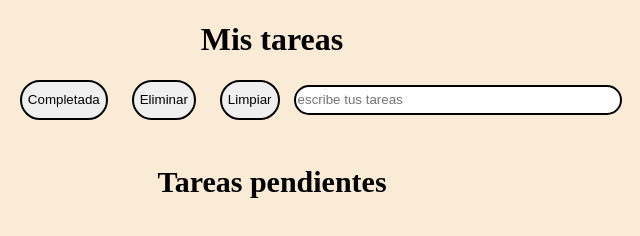
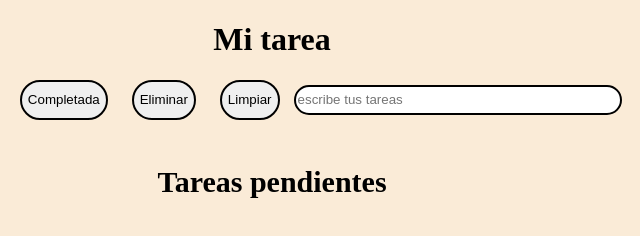
Before and after one commit to Qzgr/App-Task, a plain HTML site: page index.html in a window 1280 px wide. Shown: the full height of the page, 368-1008 px from the left. Drawn offline with Linux system fonts and the light colour scheme.

Commit message:
cambio de titulo

```diff
--- a/index.html
+++ b/index.html
@@ -8,7 +8,7 @@
 </head>
 <body>
     <center>
-    <h1>Mis tareas</h1>
+    <h1>Mi tarea</h1>
 
     <div class="cont-menu">
     <button id="addBtn" type="button">Agregar</button>
```
